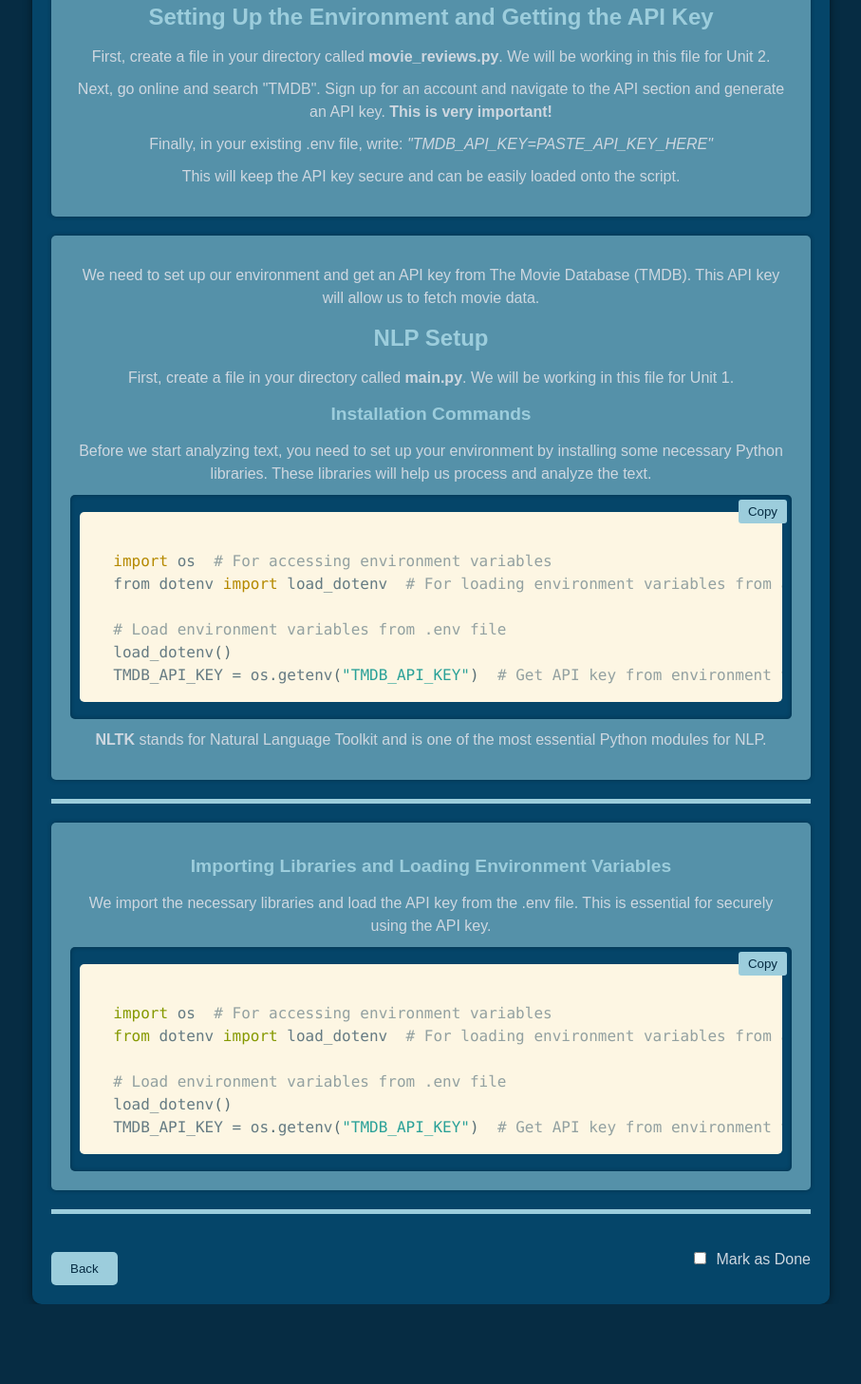
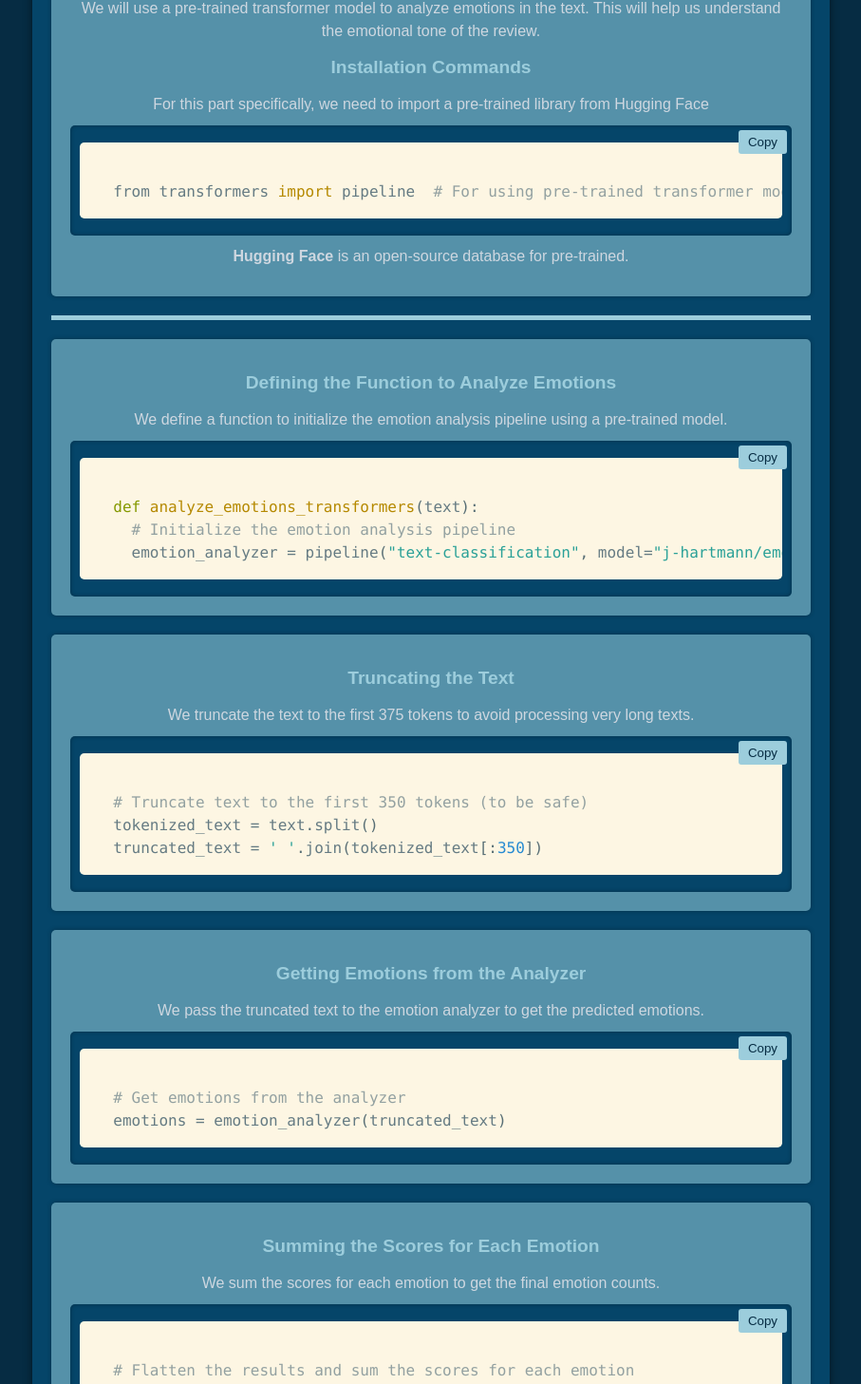
Before and after one commit to ZeendaBean24/NLP-Sentiment_Analysis, a React (Create React App) app in the folder learn-nlp/: page /ex4 in a window 1280 px wide. Shown: the part 156-1613 px from the top of the page at 95% size, without its empty margins (186-1093 px from the left). Before the commit the page ends 1529 px from the top, so only its background shows below. Built offline with nearby package versions, Linux system fonts and the light colour scheme; a web font is replaced by a local one.

Commit message:
Finish PageFour

```diff
--- a/learn-nlp/src/Pages/PageFour.jsx
+++ b/learn-nlp/src/Pages/PageFour.jsx
@@ -48,40 +48,49 @@ function PageFour() {
   };
 
   const installCommands = `
-  import os  # For accessing environment variables
-  from dotenv import load_dotenv  # For loading environment variables from a .env file
-
-  # Load environment variables from .env file
-  load_dotenv()
-  TMDB_API_KEY = os.getenv("TMDB_API_KEY")  # Get API key from environment variables
+  from transformers import pipeline  # For using pre-trained transformer models
 `;
 
   const snippet1 = `
-  import os  # For accessing environment variables
-  from dotenv import load_dotenv  # For loading environment variables from a .env file
+  def analyze_emotions_transformers(text):
+    # Initialize the emotion analysis pipeline
+    emotion_analyzer = pipeline("text-classification", model="j-hartmann/emotion-english-distilroberta-base", top_k=None)
+`;
 
-  # Load environment variables from .env file
-  load_dotenv()
-  TMDB_API_KEY = os.getenv("TMDB_API_KEY")  # Get API key from environment variables
+const snippet2 = `
+  # Truncate text to the first 350 tokens (to be safe)
+  tokenized_text = text.split()
+  truncated_text = ' '.join(tokenized_text[:350])
+`;
+
+const snippet3 = `
+  # Get emotions from the analyzer
+  emotions = emotion_analyzer(truncated_text)
+`;
+
+const snippet4 = `
+  # Flatten the results and sum the scores for each emotion
+  emotion_counts = {}
+  for emotion_set in emotions:
+      for emotion in emotion_set:
+          label = emotion['label']
+          score = emotion['score']
+          if label in emotion_counts:
+              emotion_counts[label] += score
+          else:
+              emotion_counts[label] = score
+
+  return emotion_counts
 `;
 
   return (
     <div className="page">
-      <h1 className="page-title">3 - Fetching and Processing Movie Reviews</h1>
+      <h1 className="page-title">4 - Analyzing Emotions Using Transformers</h1>
       <hr></hr>
       <div className="section-divider">
-          <h1 className="heading">Setting Up the Environment and Getting the API Key</h1>
-          <p className="description">First, create a file in your directory called <strong>movie_reviews.py</strong>. We will be working in this file for Unit 2.</p>
-          <p className="description">Next, go online and search "TMDB". Sign up for an account and navigate to the API section and generate an API key. <strong>This is very important!</strong></p>
-          <p className="description">Finally, in your existing .env file, write: <em>"TMDB_API_KEY=PASTE_API_KEY_HERE"</em></p>
-          <p className="description">This will keep the API key secure and can be easily loaded onto the script.</p>
-      </div>
-      <div className="section-divider">
-        <p className="intro">We need to set up our environment and get an API key from The Movie Database (TMDB). This API key will allow us to fetch movie data.</p>
-        <h1 className="heading">NLP Setup</h1>
-          <p className="description">First, create a file in your directory called <strong>main.py</strong>. We will be working in this file for Unit 1.</p>
+        <p className="intro">We will use a pre-trained transformer model to analyze emotions in the text. This will help us understand the emotional tone of the review.</p>
           <h2 className="subheading">Installation Commands</h2>
-          <p className="description">Before we start analyzing text, you need to set up your environment by installing some necessary Python libraries. These libraries will help us process and analyze the text.</p>
+          <p className="description">For this part specifically, we need to import a pre-trained library from Hugging Face</p>
           <div className="code-container" style={{ position: 'relative' }}>
             <SyntaxHighlighter language="bash" style={ solarizedlight }>
               {installCommands}
@@ -90,12 +99,12 @@ function PageFour() {
               Copy
             </button>
           </div>
-        <p className="description"><strong>NLTK</strong> stands for Natural Language Toolkit and is one of the most essential Python modules for NLP.</p>
+        <p className="description"><strong>Hugging Face</strong> is an open-source database for pre-trained.</p>
       </div>
       <hr></hr>
         <div className="section-divider">
-          <h2 className="subheading">Importing Libraries and Loading Environment Variables</h2>
-          <p className="description">We import the necessary libraries and load the API key from the .env file. This is essential for securely using the API key.</p>
+          <h2 className="subheading">Defining the Function to Analyze Emotions</h2>
+          <p className="description">We define a function to initialize the emotion analysis pipeline using a pre-trained model.</p>
           <div className="code-container" style={{ position: 'relative' }}>
             <SyntaxHighlighter language="python" style={ solarizedlight }>
               {snippet1}
@@ -103,8 +112,44 @@ function PageFour() {
             <button onClick={() => copyToClipboard(snippet1)} className="copy-button" style={{ position: 'absolute', top: '5px', right: '5px' }}>
               Copy
             </button>
+          </div>
         </div>
-      </div>
+        <div className="section-divider">
+          <h2 className="subheading">Truncating the Text</h2>
+          <p className="description">We truncate the text to the first 375 tokens to avoid processing very long texts.</p>
+          <div className="code-container" style={{ position: 'relative' }}>
+            <SyntaxHighlighter language="python" style={ solarizedlight }>
+              {snippet2}
+            </SyntaxHighlighter>
+            <button onClick={() => copyToClipboard(snippet2)} className="copy-button" style={{ position: 'absolute', top: '5px', right: '5px' }}>
+              Copy
+            </button>
+          </div>
+        </div>
+        <div className="section-divider">
+          <h2 className="subheading">Getting Emotions from the Analyzer</h2>
+          <p className="description">We pass the truncated text to the emotion analyzer to get the predicted emotions.</p>
+          <div className="code-container" style={{ position: 'relative' }}>
+            <SyntaxHighlighter language="python" style={ solarizedlight }>
+              {snippet3}
+            </SyntaxHighlighter>
+            <button onClick={() => copyToClipboard(snippet3)} className="copy-button" style={{ position: 'absolute', top: '5px', right: '5px' }}>
+              Copy
+            </button>
+          </div>
+        </div>
+        <div className="section-divider">
+          <h2 className="subheading">Summing the Scores for Each Emotion</h2>
+          <p className="description">We sum the scores for each emotion to get the final emotion counts.</p>
+          <div className="code-container" style={{ position: 'relative' }}>
+            <SyntaxHighlighter language="python" style={ solarizedlight }>
+              {snippet4}
+            </SyntaxHighlighter>
+            <button onClick={() => copyToClipboard(snippet4)} className="copy-button" style={{ position: 'absolute', top: '5px', right: '5px' }}>
+              Copy
+            </button>
+          </div>
+        </div>
       <hr></hr>
       <div className="footer">
         <button className="back-button" style={{ marginTop: '20px', cursor: 'pointer' }} onClick={() => handleNavigate('/')}>
```
